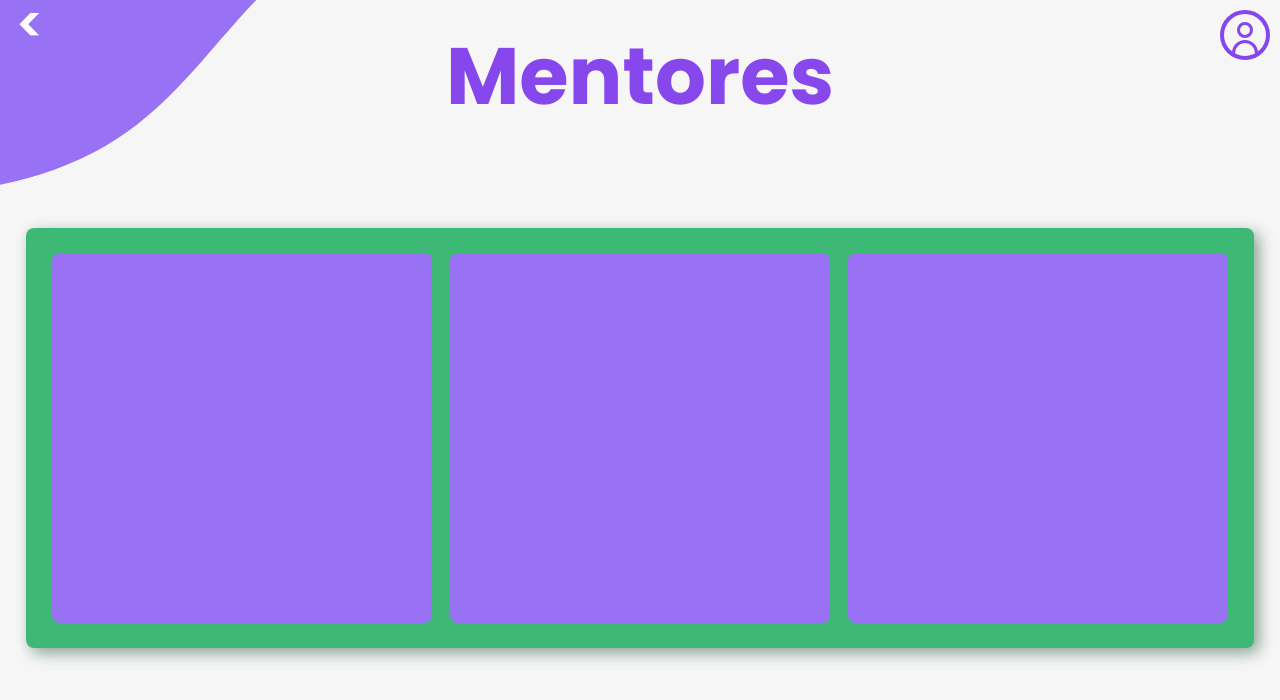
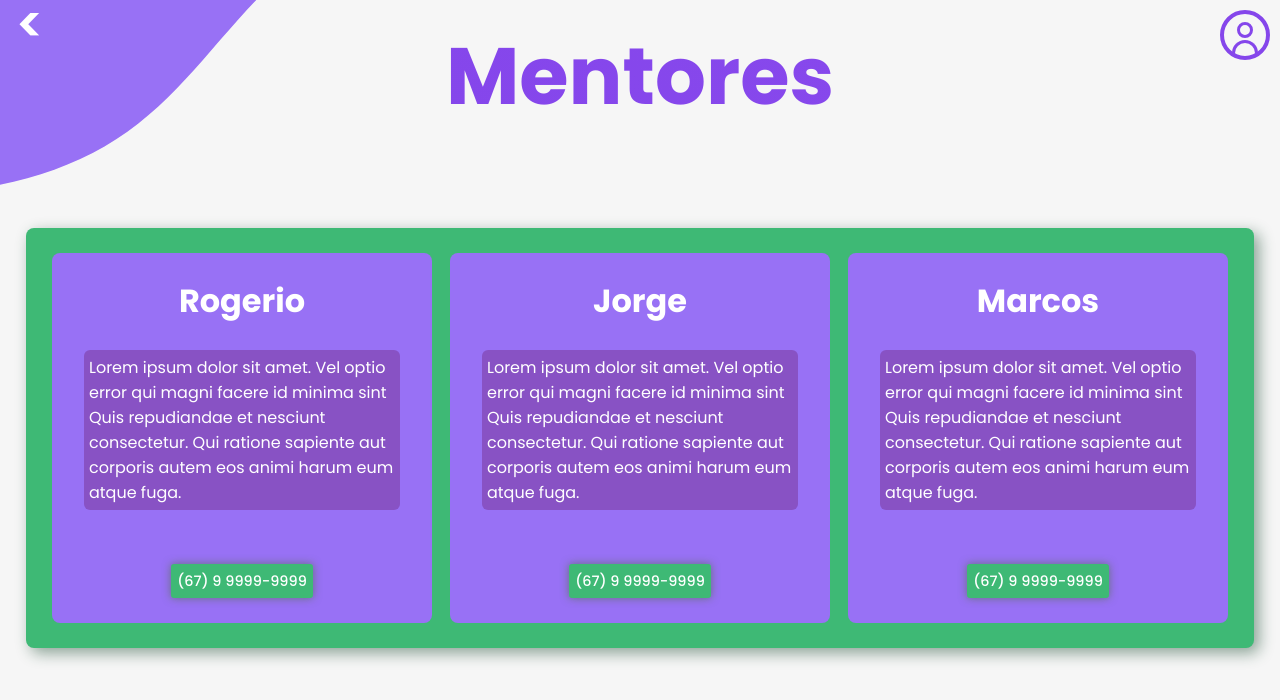
Before and after one commit to henriqueclaranhan/2-Hackathon-CCR, a website: page src/views/mentor.html in a window 1280 px wide. Drawn offline with Linux system fonts and the light colour scheme; files that its build step writes are made by us from their sources.

Commit message:
add: mentor cards

```diff
--- a/src/views/mentor.html
+++ b/src/views/mentor.html
@@ -26,13 +26,25 @@
 	</section>
     <main id="mentors-section">
         <div class="mentor-card">
-
+			<h1 class="mentor-name">Rogerio</h1>
+			<p class="mentor-bio">
+				Lorem ipsum dolor sit amet. Vel optio error qui magni facere id minima sint Quis repudiandae et nesciunt consectetur. Qui ratione sapiente aut corporis autem eos animi harum eum atque fuga.
+			</p>
+			<input id="phone-button" type="button" value="(67) 9 9999-9999">
 		</div>
 		<div class="mentor-card">
-
+			<h1 class="mentor-name">Jorge</h1>
+			<p class="mentor-bio">
+				Lorem ipsum dolor sit amet. Vel optio error qui magni facere id minima sint Quis repudiandae et nesciunt consectetur. Qui ratione sapiente aut corporis autem eos animi harum eum atque fuga.
+			</p>
+			<input id="phone-button" type="button" value="(67) 9 9999-9999">
 		</div>
 		<div class="mentor-card">
-
+			<h1 class="mentor-name">Marcos</h1>
+			<p class="mentor-bio">
+				Lorem ipsum dolor sit amet. Vel optio error qui magni facere id minima sint Quis repudiandae et nesciunt consectetur. Qui ratione sapiente aut corporis autem eos animi harum eum atque fuga.
+			</p>
+			<input id="phone-button" type="button" value="(67) 9 9999-9999">
 		</div>
 	</main>
 </body>
```
